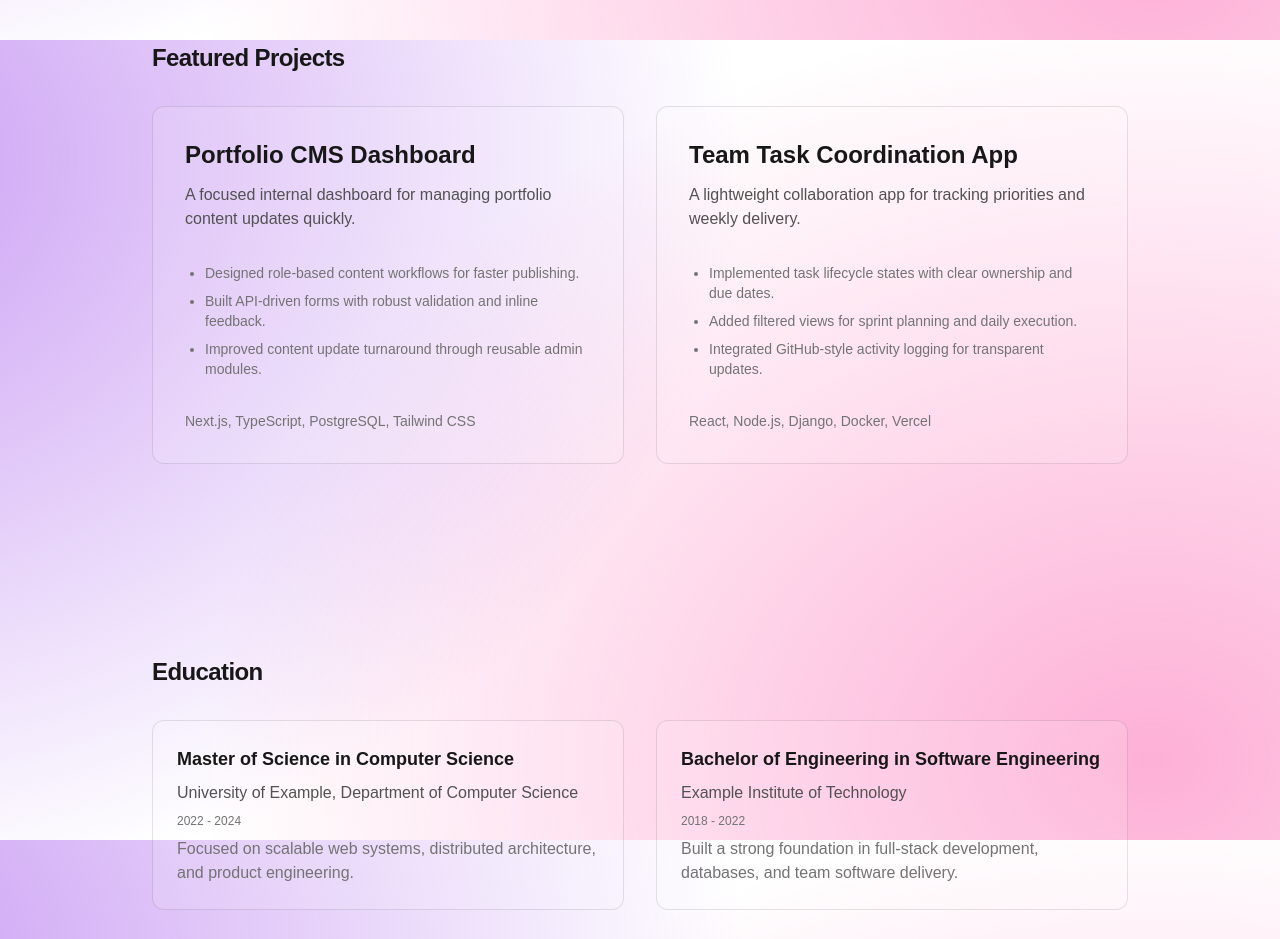
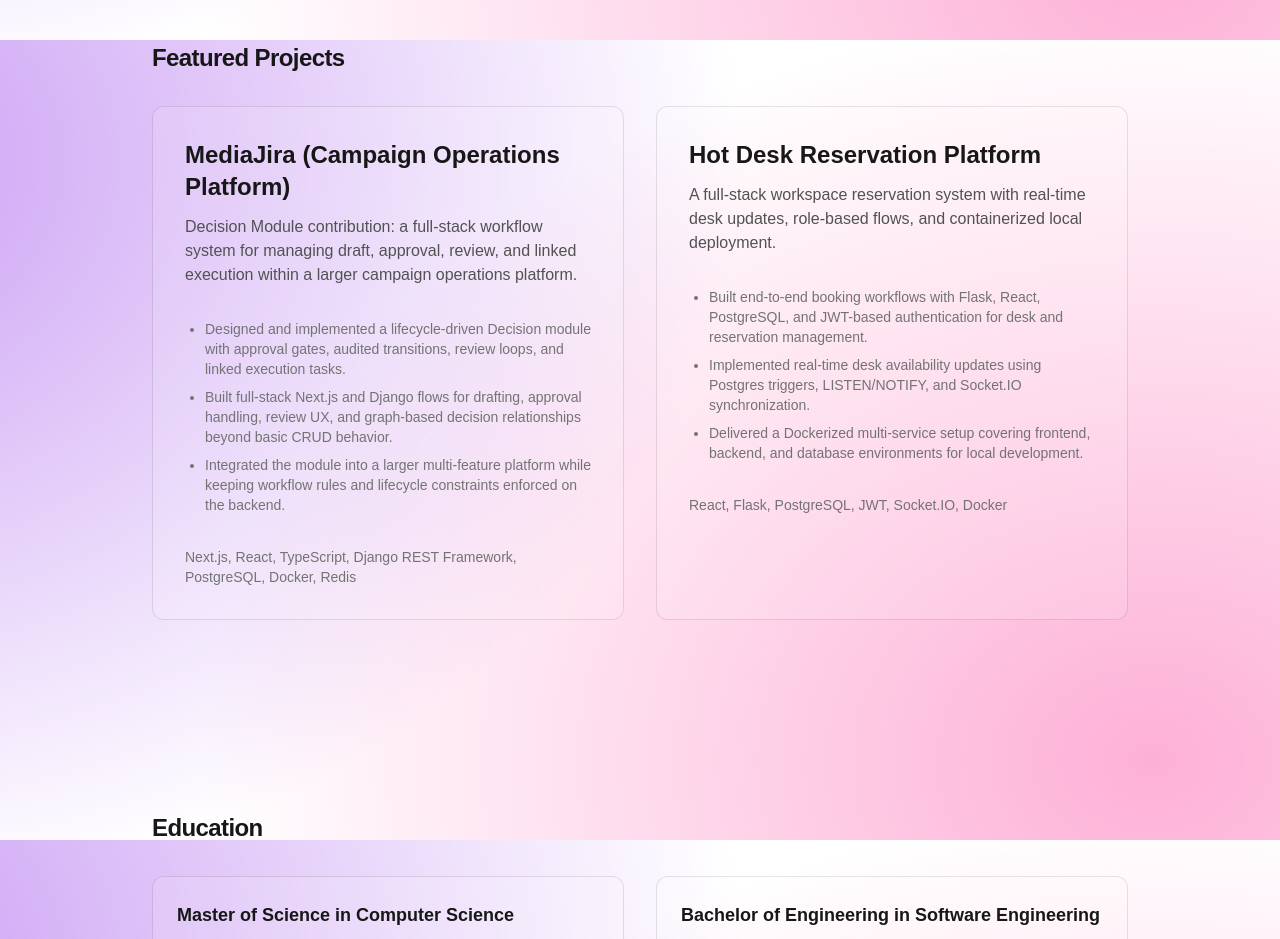
Before and after one commit to lllLucario/yuxuan-portfolio, a Next.js app: page / in a window 1280 px wide. Shown: the part 1560-2499 px from the top of the page. Built offline with nearby package versions, Linux system fonts and the light colour scheme.

Commit message:
Enhance ProjectCard component to support dynamic project links; update project data structure to include multiple links for improved navigation and user experience.

```diff
--- a/app/components/projects/ProjectCard.tsx
+++ b/app/components/projects/ProjectCard.tsx
@@ -5,6 +5,8 @@ type ProjectCardProps = {
 };
 
 export default function ProjectCard({ project }: ProjectCardProps) {
+  const projectLinks = project.links ?? [{ label: "View on GitHub ↗", href: project.href }];
+
   return (
     <article className="group relative rounded-xl border border-black/10 bg-white/12 transition duration-200 hover:scale-[1.08] hover:border-black/20 hover:bg-white/45 dark:border-white/10 dark:bg-neutral-900/40 dark:hover:border-white/20 dark:hover:bg-neutral-900/40">
       <a
@@ -35,8 +37,18 @@ export default function ProjectCard({ project }: ProjectCardProps) {
       </div>
 
       <div className="pointer-events-none absolute inset-0 z-20 flex items-center justify-center opacity-0 transition-opacity duration-200 group-hover:opacity-100 group-focus-within:opacity-100">
-        <div className="inline-flex items-center gap-2 rounded-md border border-black/10 bg-white/90 px-4 py-2 text-sm font-medium text-neutral-900 dark:border-white/10 dark:bg-neutral-950/80 dark:text-neutral-100">
-          View on GitHub ↗
+        <div className="flex flex-col gap-3">
+          {projectLinks.map((link) => (
+            <a
+              key={link.href}
+              href={link.href}
+              target="_blank"
+              rel="noreferrer noopener"
+              className="pointer-events-auto inline-flex items-center justify-center gap-2 rounded-md border border-black/10 bg-white/90 px-4 py-2 text-sm font-medium text-neutral-900 transition hover:bg-white dark:border-white/10 dark:bg-neutral-950/80 dark:text-neutral-100 dark:hover:bg-neutral-950"
+            >
+              {link.label}
+            </a>
+          ))}
         </div>
       </div>
     </article>
--- a/app/data/projects.ts
+++ b/app/data/projects.ts
@@ -4,29 +4,45 @@ export type Project = {
   highlights: string[];
   stack: string[];
   href: string;
+  links?: {
+    label: string;
+    href: string;
+  }[];
 };
 
 export const projects: Project[] = [
   {
-    title: "Portfolio CMS Dashboard",
-    description: "A focused internal dashboard for managing portfolio content updates quickly.",
+    title: "MediaJira (Campaign Operations Platform)",
+    description:
+      "Decision Module contribution: a full-stack workflow system for managing draft, approval, review, and linked execution within a larger campaign operations platform.",
     highlights: [
-      "Designed role-based content workflows for faster publishing.",
-      "Built API-driven forms with robust validation and inline feedback.",
-      "Improved content update turnaround through reusable admin modules.",
+      "Designed and implemented a lifecycle-driven Decision module with approval gates, audited transitions, review loops, and linked execution tasks.",
+      "Built full-stack Next.js and Django flows for drafting, approval handling, review UX, and graph-based decision relationships beyond basic CRUD behavior.",
+      "Integrated the module into a larger multi-feature platform while keeping workflow rules and lifecycle constraints enforced on the backend.",
     ],
-    stack: ["Next.js", "TypeScript", "PostgreSQL", "Tailwind CSS"],
+    stack: ["Next.js", "React", "TypeScript", "Django REST Framework", "PostgreSQL", "Docker", "Redis"],
+    href: "https://github.com/quanwangniuniu/mediaJira",
+    links: [
+      {
+        label: "View on GitHub ↗",
+        href: "https://github.com/quanwangniuniu/mediaJira",
+      },
+      {
+        label: "View PRs ↗",
+        href: "https://github.com/quanwangniuniu/mediaJira/issues?q=is%3Apr%20author%3AlllLucario",
+      },
+    ],
+  },
+  {
+    title: "Hot Desk Reservation Platform",
+    description:
+      "A full-stack workspace reservation system with real-time desk updates, role-based flows, and containerized local deployment.",
+    highlights: [
+      "Built end-to-end booking workflows with Flask, React, PostgreSQL, and JWT-based authentication for desk and reservation management.",
+      "Implemented real-time desk availability updates using Postgres triggers, LISTEN/NOTIFY, and Socket.IO synchronization.",
+      "Delivered a Dockerized multi-service setup covering frontend, backend, and database environments for local development.",
+    ],
+    stack: ["React", "Flask", "PostgreSQL", "JWT", "Socket.IO", "Docker"],
     href: "https://github.com/lllLucario/portfolio-cms-dashboard",
   },
-  {
-    title: "Team Task Coordination App",
-    description: "A lightweight collaboration app for tracking priorities and weekly delivery.",
-    highlights: [
-      "Implemented task lifecycle states with clear ownership and due dates.",
-      "Added filtered views for sprint planning and daily execution.",
-      "Integrated GitHub-style activity logging for transparent updates.",
-    ],
-    stack: ["React", "Node.js", "Django", "Docker", "Vercel"],
-    href: "https://github.com/lllLucario/team-task-coordination-app",
-  },
 ];
```
